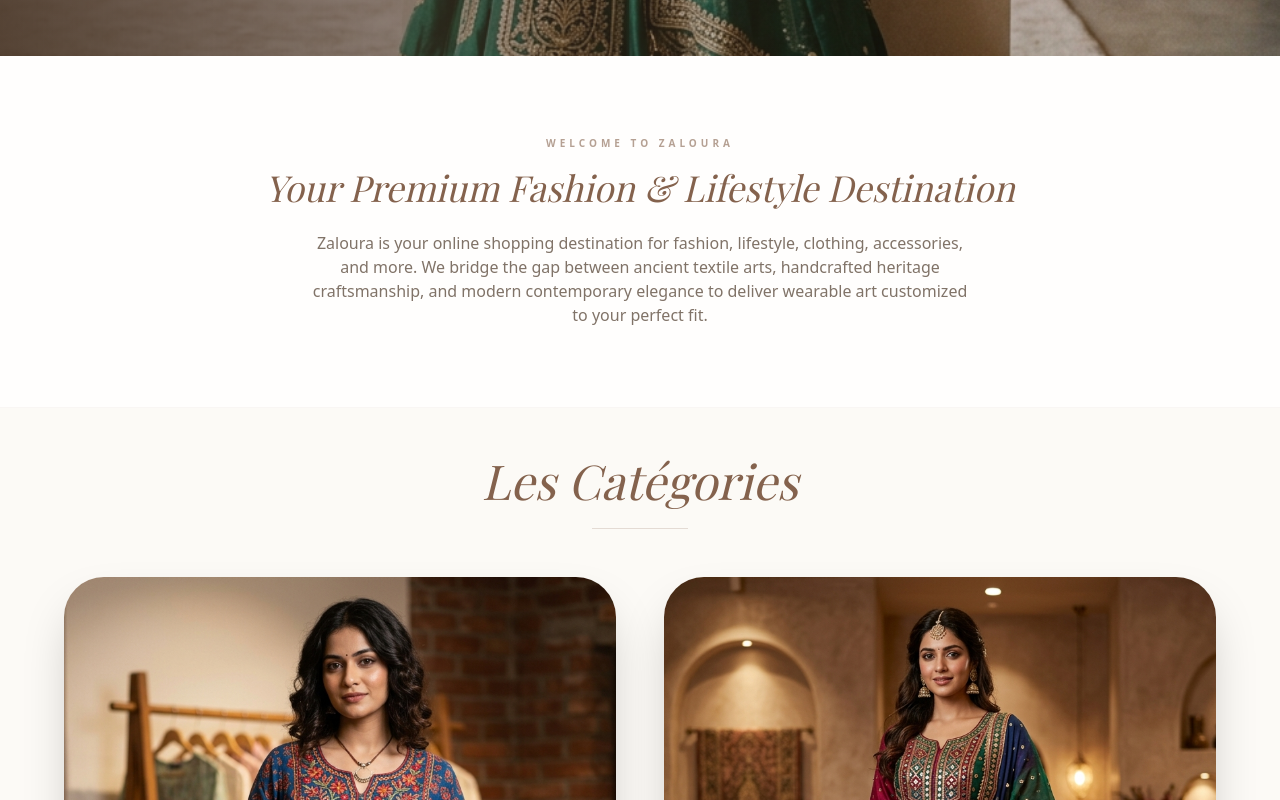
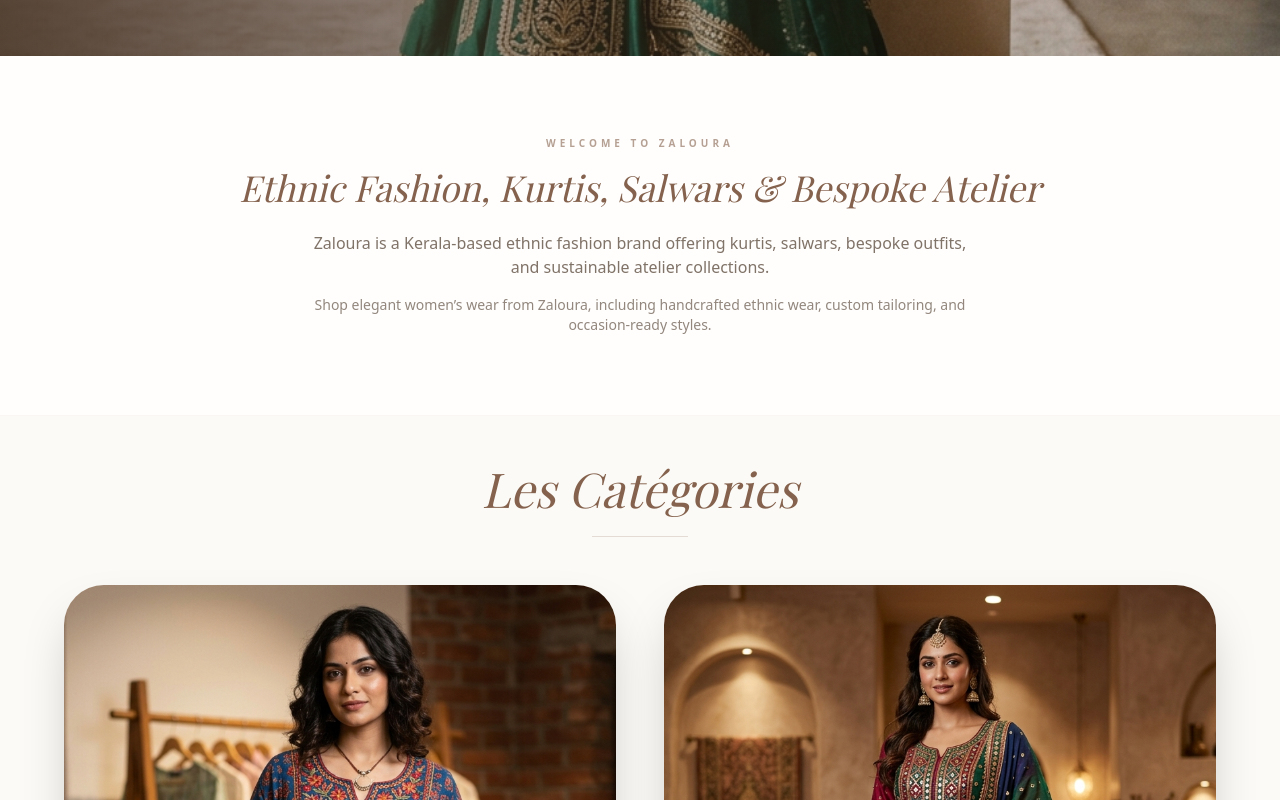
Before and after one commit to csaiswarya1997/mernstack-anokhi, a React (Vite) app in the folder frontend/: page / in a window 1280 px wide. Shown: the part 860-1660 px from the top of the page. Built offline with nearby package versions, Linux system fonts and the light colour scheme; no server answers; a web font is replaced by a local one.

Commit message:
changes-done

```diff
--- a/frontend/index.html
+++ b/frontend/index.html
@@ -7,17 +7,31 @@
     <link rel="preconnect" href="https://fonts.googleapis.com">
     <link rel="preconnect" href="https://fonts.gstatic.com" crossorigin>
     <link href="https://fonts.googleapis.com/css2?family=Playfair+Display:ital,wght@0,400..900;1,400..900&family=Inter:wght@100..900&display=swap" rel="stylesheet">
-    <title>Zaloura - Online Shopping for Fashion & Lifestyle</title>
-    <meta name="description" content="Zaloura is an online shopping platform for fashion, lifestyle, clothing, accessories, and more." />
+    <title>Zaloura - Ethnic Fashion, Kurtis, Salwars & Bespoke Wear in Kerala</title>
+    <meta name="description" content="Zaloura is an ethnic fashion brand in Kerala offering kurtis, salwars, bespoke outfits, sustainable collections, and elegant women’s wear." />
+    <link rel="canonical" href="https://zaloura.in/" />
     <meta name="robots" content="index, follow" />
-    <link rel="canonical" href="https://zaloura.in/" />
     <script type="application/ld+json">
     {
       "@context": "https://schema.org",
-      "@type": "Organization",
+      "@type": "ClothingStore",
       "name": "Zaloura",
-      "url": "https://zaloura.in",
-      "logo": "https://zaloura.in/favicon.svg"
+      "url": "https://zaloura.in/",
+      "logo": "https://zaloura.in/favicon.svg",
+      "image": "https://zaloura.in/favicon.svg",
+      "telephone": "+918921273858",
+      "email": "zaloura.in@gmail.com",
+      "address": {
+        "@type": "PostalAddress",
+        "streetAddress": "123, Heritage Lane",
+        "addressLocality": "Thrissur",
+        "addressRegion": "Kerala",
+        "postalCode": "680007",
+        "addressCountry": "IN"
+      },
+      "sameAs": [
+        "https://www.instagram.com/zaloura.in_/"
+      ]
     }
     </script>
     <script src="https://checkout.razorpay.com/v1/checkout.js"></script>
--- a/frontend/src/pages/Home.jsx
+++ b/frontend/src/pages/Home.jsx
@@ -92,14 +92,16 @@
 
       {/* Brand Introduction Banner for Google SEO */}
       <section className="py-20 bg-accent/5 border-b border-primary/5 text-center reveal-up">
-        <div className="max-w-4xl mx-auto px-6">
+        <div className="max-w-4xl mx-auto px-6 font-sans">
           <span className="text-[10px] uppercase tracking-[0.4em] font-bold text-primary/60 block mb-4">Welcome to Zaloura</span>
           <h2 className="text-3xl md:text-4xl font-serif text-primary mb-6 italic">
-            Your Premium Fashion & Lifestyle Destination
+            Ethnic Fashion, Kurtis, Salwars & Bespoke Atelier
           </h2>
-          <p className="text-secondary/70 font-sans leading-relaxed text-sm md:text-base max-w-2xl mx-auto">
-            Zaloura is your online shopping destination for fashion, lifestyle, clothing, accessories, and more.
-            We bridge the gap between ancient textile arts, handcrafted heritage craftsmanship, and modern contemporary elegance to deliver wearable art customized to your perfect fit.
+          <p className="text-secondary/70 leading-relaxed text-sm md:text-base max-w-2xl mx-auto mb-4">
+            Zaloura is a Kerala-based ethnic fashion brand offering kurtis, salwars, bespoke outfits, and sustainable atelier collections.
+          </p>
+          <p className="text-secondary/60 leading-relaxed text-xs md:text-sm max-w-2xl mx-auto">
+            Shop elegant women’s wear from Zaloura, including handcrafted ethnic wear, custom tailoring, and occasion-ready styles.
           </p>
         </div>
       </section>
```
Also changed, not shown: 1 other file (tests, documents, lock files or other folders).
